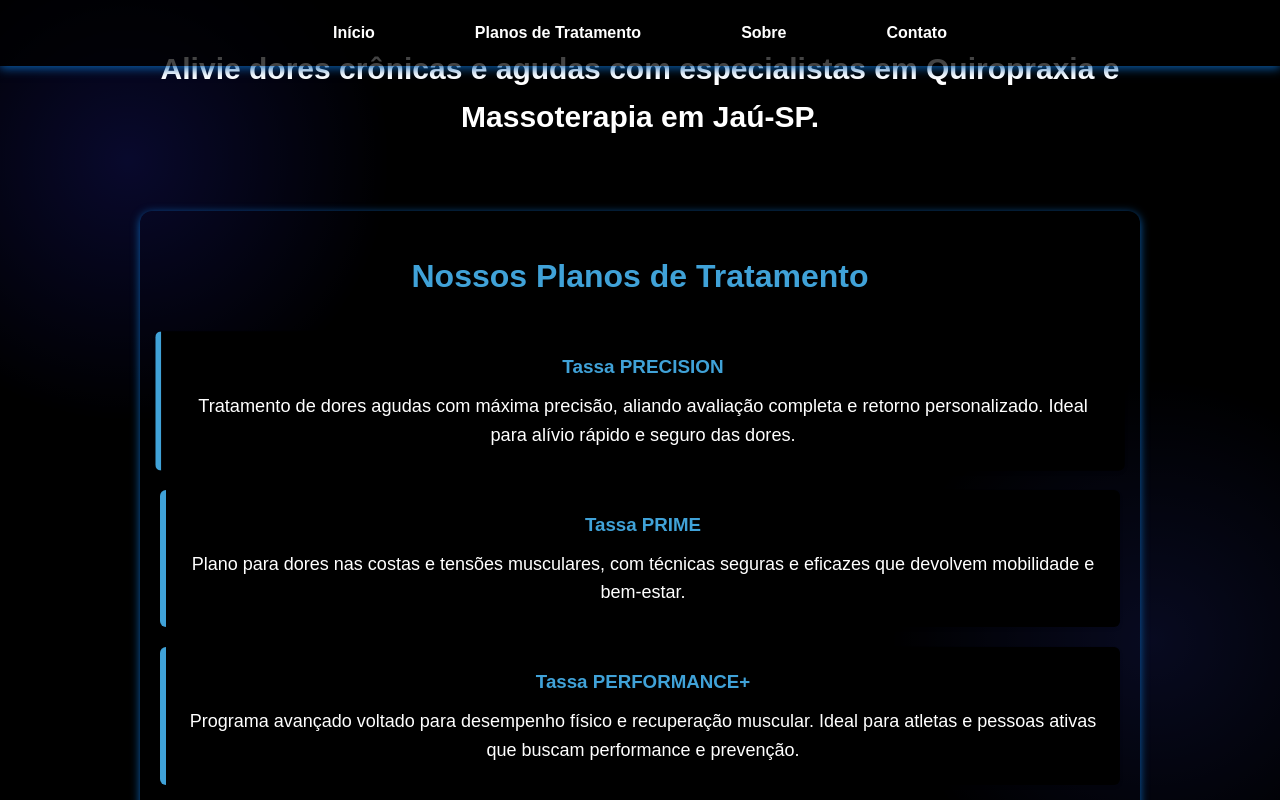
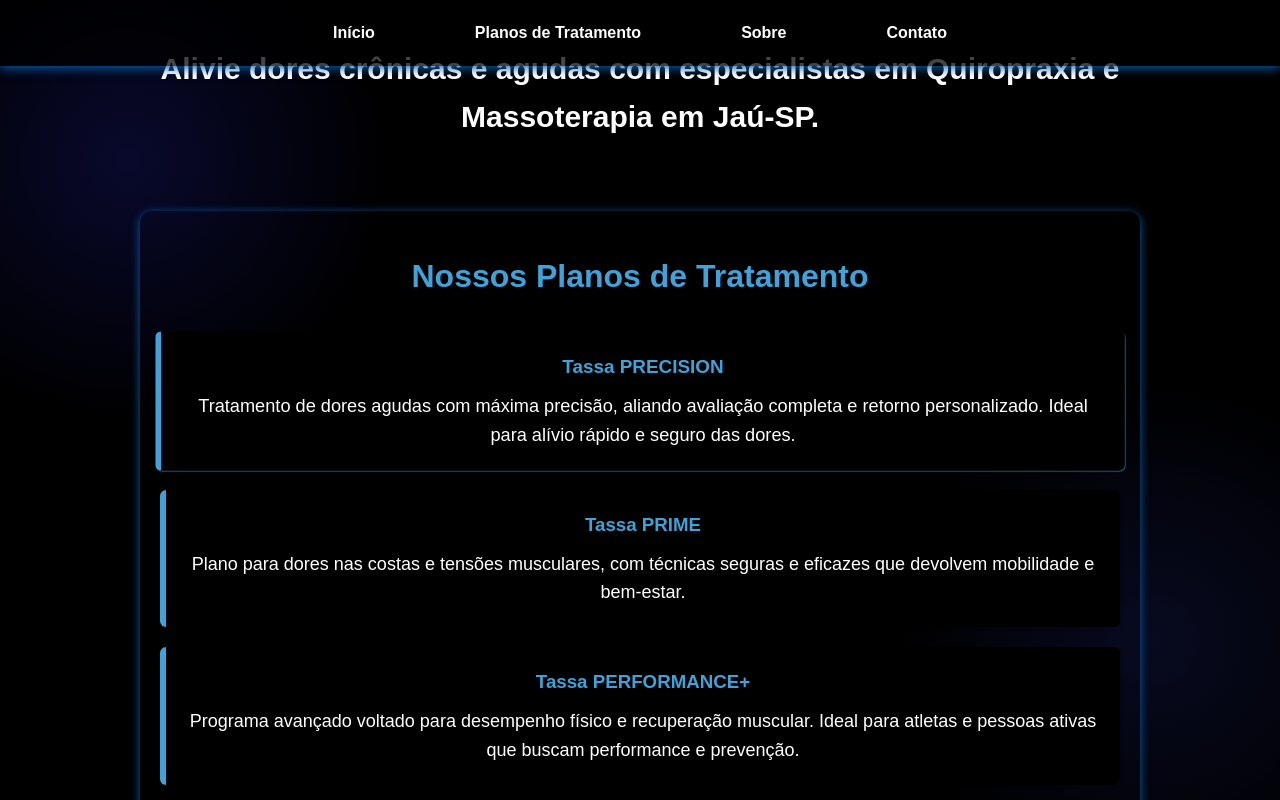
Before and after one commit to fermartjunior/Projeto-Tassa, a plain HTML site: page index.html in a window 1280 px wide. In both pictures the pointer is over the element 640 px from the left and 940 px from the top of the page. Shown: the part 540-1340 px from the top of the page. Drawn offline with Linux system fonts and the light colour scheme.

Commit message:
Mudança CSS

```diff
--- a/style.css
+++ b/style.css
@@ -128,6 +128,7 @@ main {
 
 .plano:hover {
   transform: scale(1.01);
+  box-shadow: 1px 1px 1px #40a3d886;
 }
 
 .plano h3 {
```
